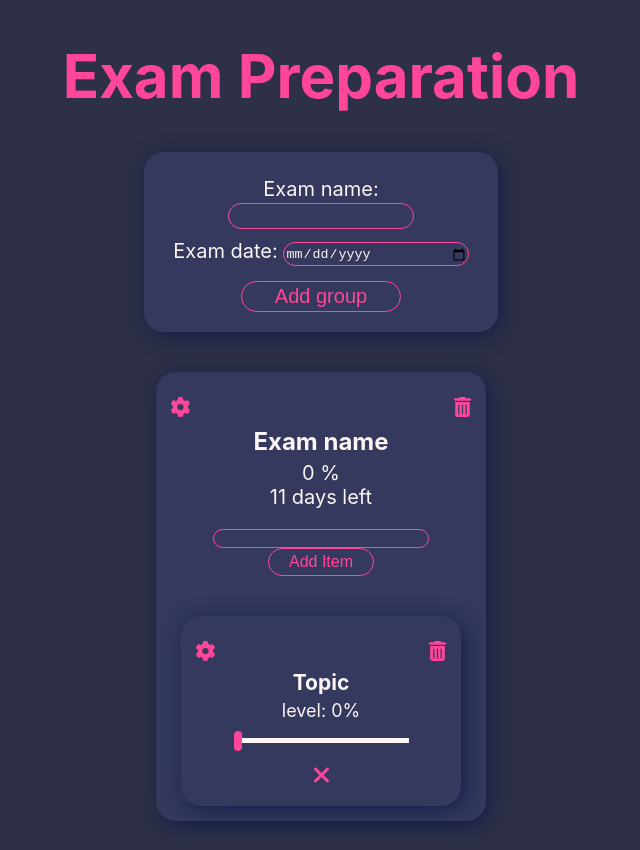
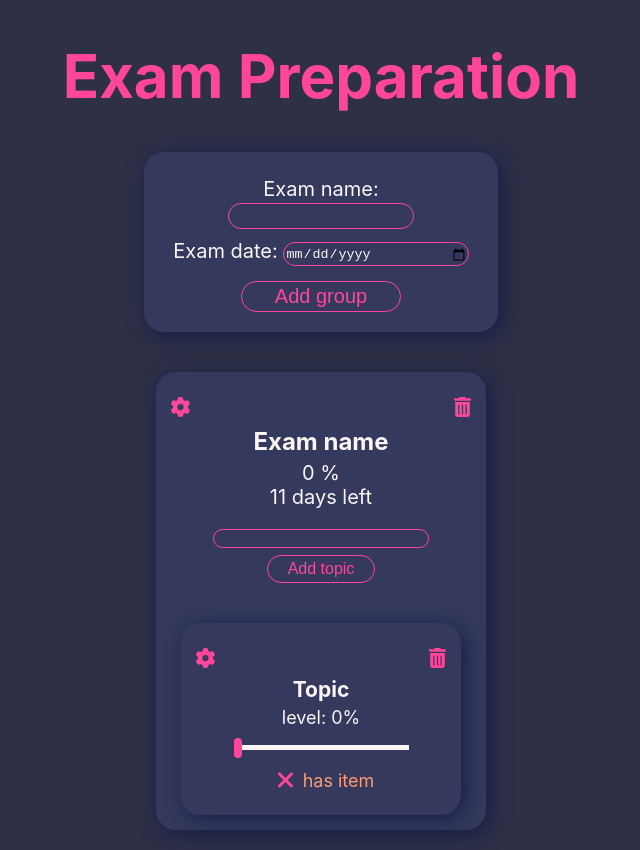
Before and after one commit to cintia-sari/exam-preparation-react, a React (Create React App) app: page / in a window 1280 px wide. Shown: the whole page, without its empty margins (319-959 px from the left). Built offline with nearby package versions, Linux system fonts and the light colour scheme.

Commit message:
setting item-check part css and add title in the html

```diff
--- a/src/Components/GroupList/GroupList.jsx
+++ b/src/Components/GroupList/GroupList.jsx
@@ -20,7 +20,8 @@ export default function GroupList(props) {
                        changeTopicName={props.changeTopicName}/>
     ))
 
+
   return (
-    <div className='groupList-contanier'>{groupListItemjsx}</div>
+    <div key={props.group.groupId} className='groupList-contanier'>{groupListItemjsx}</div>
   )
 }
--- a/src/Components/GroupListItem/GroupListItem.css
+++ b/src/Components/GroupListItem/GroupListItem.css
@@ -25,7 +25,7 @@
 
 .delete-button:active,
 .Settings-button:active{
-    scale: 1.2;
+    scale: 0.8;
 }
 
 .group-title h3{
@@ -44,6 +44,7 @@
     width: 70%;
     margin-top: 1rem;
     outline: none;
+    margin-bottom: 7px;
 }
 
 .topic-form button{
@@ -72,3 +73,21 @@
 .green{
     color:var(--green)
 }
+
+.item-check{
+    display: flex;
+    justify-content: center;
+    align-items:center;
+    height: 2rem;
+}
+
+.item-check img{
+    margin:0 0.5rem;
+}
+
+.item-check-div{
+    display: flex;
+    justify-content: center;
+    align-items:center;
+    cursor: pointer;
+}
--- a/src/Components/GroupListItem/GroupListItem.jsx
+++ b/src/Components/GroupListItem/GroupListItem.jsx
@@ -133,7 +133,7 @@ export default function GroupListItem(props ) {
         </div>
         <form className='topic-form' key="form" action='.' method='GET' onSubmit={handleAddTopic}>
           <input type="text" value={topicName} onChange={handleTopicNameChange} required/>
-          <button type="submit">Add Item</button>
+          <button type="submit">Add topic</button>
         </form>
 
        <div>{topicGroupjsx}</div>
--- a/src/Components/TopicGroup/TopicGroup.jsx
+++ b/src/Components/TopicGroup/TopicGroup.jsx
@@ -42,10 +42,9 @@ export default function TopicGroup(props) {
       return "green"
     }
   }
-console.log("ezt",changeClassName())
 
   return (
-    <div className='topicList-div'> {props.topic.topicSetting ?
+    <div key={props.topic.topicId} className='topicList-div'> {props.topic.topicSetting ?
         <form onSubmit={handleChangeTopic}>
             <label> Topic name: </label>
             <input
@@ -76,10 +75,16 @@ console.log("ezt",changeClassName())
                         step="5" />
                 </label>
             </div>
-            <div onClick={handleChangeHasTopic}>{props.topic.hasTopic ?
+            <div className='item-check' onClick={handleChangeHasTopic}>{props.topic.hasTopic ?
+                    <div className='item-check-div' >
                     <img className='Check' src={Check} alt="haveTopic"></img>
+                    <span className='green'> has item</span>
+                    </div>
                     :
+                    <div className='item-check-div' title="If you have an item, click here!">
                     <img className='Xmark' src={Xmark} alt="haveNotTopic"></img>
+                    <span className='orange'> has item</span>
+                    </div>
                     }
             </div>
 
```
